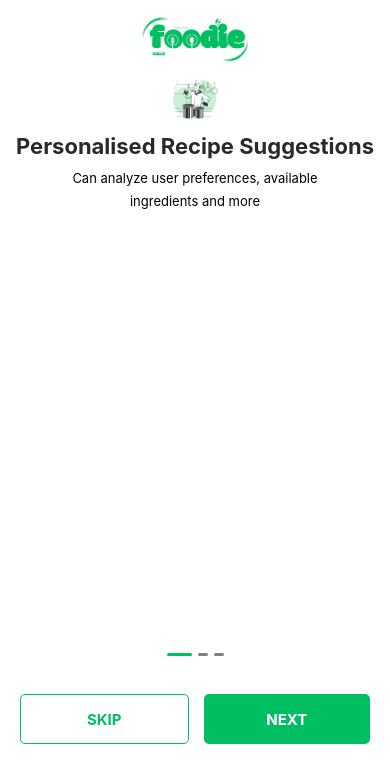
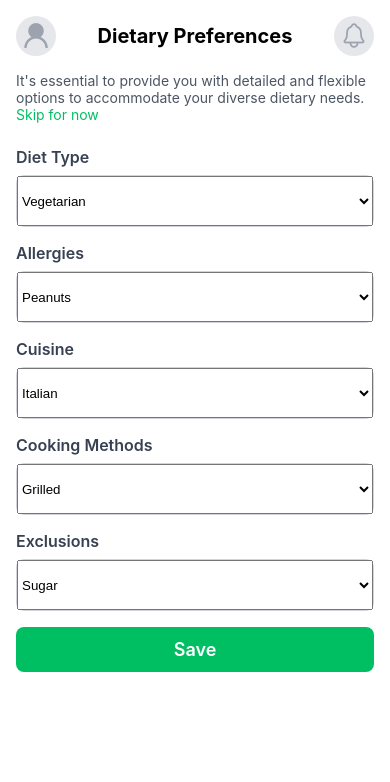
Before and after one commit to Quojo-Steve/Foodie, a React Native app: screen /Preferences in a window 390 px wide. Shown: the top 782 px of the page. Built offline with nearby package versions, Linux system fonts and the light colour scheme.

Commit message:
Prefernces page done

```diff
--- a/App.js
+++ b/App.js
@@ -9,6 +9,7 @@ import OnboardingScreen from './screens/OnBoardingScreen';
 import SignIn from './screens/SignIn';
 import SignupPage from './screens/SignupPage';
 import OtpPage from './screens/OtpPage';
+import PreferencesPage from './screens/PreferencesPage';
 
 const Stack = createNativeStackNavigator();
 
@@ -43,6 +44,7 @@ function App() {
         <Stack.Screen name="Details" component={DetailsScreen} />
         <Stack.Screen name="Onboarding" component={OnboardingScreen} />
         <Stack.Screen name="OtpPage" component={OtpPage} />
+        <Stack.Screen name="Preferences" component={PreferencesPage} />
       </Stack.Navigator>
     </NavigationContainer>
   );
--- a/package.json
+++ b/package.json
@@ -23,7 +23,8 @@
     "react-native-safe-area-context": "4.12.0",
     "react-native-screens": "~4.4.0",
     "react-native-vector-icons": "^10.2.0",
-    "tailwindcss": "^3.4.17"
+    "tailwindcss": "^3.4.17",
+    "@react-native-picker/picker": "2.9.0"
   },
   "devDependencies": {
     "@babel/core": "^7.20.0"
--- a/screens/OtpPage.jsx
+++ b/screens/OtpPage.jsx
@@ -17,7 +17,7 @@ const OtpPage = () => {
   const navigation = useNavigation();
 
   // States to hold OTP values
-  const [otp, setOtp] = useState(["", "", "", ""]);
+  const [otp, setOtp] = useState(["", "", "", "", "", ""]);
   const [activeIndex, setActiveIndex] = useState(0);
 
   // Refs to handle focus on inputs
@@ -103,6 +103,7 @@ const OtpPage = () => {
                 ]}
                 maxLength={1}
                 keyboardType="numeric"
+                className="mr-3"
                 ref={(el) => (inputRefs.current[index] = el)}
               />
             ))}
@@ -119,7 +120,7 @@ const OtpPage = () => {
           {/* Continue Button */}
           <TouchableOpacity
             style={styles.btn}
-            onPress={() => navigation.navigate("confetti")}
+            onPress={() => navigation.navigate("Preferences")}
           >
             <Text
               style={{
@@ -151,7 +152,6 @@ const styles = StyleSheet.create({
   otpContainer: {
     flexDirection: "row",
     justifyContent: "space-between",
-    width: 220, // Adjusted width to fit 4 boxes with spacing
     marginBottom: 20,
   },
   otpInput: {
--- /dev/null
+++ b/screens/PreferencesPage.jsx
@@ -0,0 +1,222 @@
+import {
+  StyleSheet,
+  Text,
+  View,
+  TouchableOpacity,
+  ScrollView,
+} from "react-native";
+import React, { useState } from "react";
+import { Picker } from "@react-native-picker/picker";
+import { SafeAreaView } from "react-native-safe-area-context";
+import Icon from "react-native-vector-icons/AntDesign"; // Using MaterialIcons for simplicity
+import Icon1 from "react-native-vector-icons/Ionicons"; // Using MaterialIcons for simplicity
+
+const PreferencesPage = () => {
+  // State for dropdown selections
+  const [dietType, setDietType] = useState("Vegetarian");
+  const [allergies, setAllergies] = useState("Peanuts");
+  const [cuisine, setCuisine] = useState("Italian");
+  const [cookingMethod, setCookingMethod] = useState("Grilled");
+  const [exclusions, setExclusions] = useState("Sugar");
+
+  return (
+    <SafeAreaView style={styles.safeArea}>
+      <ScrollView contentContainerStyle={styles.scrollView}>
+        {/* Header Section */}
+        <View style={styles.header}>
+          <View style={styles.placeholderIcon}>
+            <Icon name="user" size={28} color="#9ca3af" style={styles.icon} />
+          </View>
+          <Text style={styles.headerTitle}>Dietary Preferences</Text>
+          <View style={styles.placeholderIcon}>
+            <Icon1
+              name="notifications-outline"
+              size={28}
+              color="#9ca3af"
+              style={styles.icon}
+            />
+          </View>
+        </View>
+
+        {/* Description */}
+        <View style={styles.descriptionContainer}>
+          <Text style={styles.descriptionText}>
+            It's essential to provide you with detailed and flexible options to
+            accommodate your diverse dietary needs.{" "}
+            <Text style={styles.skipText}>Skip for now</Text>
+          </Text>
+        </View>
+
+        {/* Diet Type Dropdown */}
+        <PreferenceDropdown
+          label="Diet Type"
+          selectedValue={dietType}
+          onValueChange={setDietType}
+          items={[
+            { label: "Vegetarian", value: "Vegetarian" },
+            { label: "Vegan", value: "Vegan" },
+            { label: "Keto", value: "Keto" },
+            { label: "Paleo", value: "Paleo" },
+            { label: "None", value: "None" },
+          ]}
+        />
+
+        {/* Allergies Dropdown */}
+        <PreferenceDropdown
+          label="Allergies"
+          selectedValue={allergies}
+          onValueChange={setAllergies}
+          items={[
+            { label: "Peanuts", value: "Peanuts" },
+            { label: "Dairy", value: "Dairy" },
+            { label: "Gluten", value: "Gluten" },
+            { label: "Shellfish", value: "Shellfish" },
+            { label: "None", value: "None" },
+          ]}
+        />
+
+        {/* Cuisine Dropdown */}
+        <PreferenceDropdown
+          label="Cuisine"
+          selectedValue={cuisine}
+          onValueChange={setCuisine}
+          items={[
+            { label: "Italian", value: "Italian" },
+            { label: "Mexican", value: "Mexican" },
+            { label: "Indian", value: "Indian" },
+            { label: "Chinese", value: "Chinese" },
+            { label: "None", value: "None" },
+          ]}
+        />
+
+        {/* Cooking Methods Dropdown */}
+        <PreferenceDropdown
+          label="Cooking Methods"
+          selectedValue={cookingMethod}
+          onValueChange={setCookingMethod}
+          items={[
+            { label: "Grilled", value: "Grilled" },
+            { label: "Baked", value: "Baked" },
+            { label: "Fried", value: "Fried" },
+            { label: "Steamed", value: "Steamed" },
+            { label: "None", value: "None" },
+          ]}
+        />
+
+        {/* Exclusions Dropdown */}
+        <PreferenceDropdown
+          label="Exclusions"
+          selectedValue={exclusions}
+          onValueChange={setExclusions}
+          items={[
+            { label: "Sugar", value: "Sugar" },
+            { label: "Salt", value: "Salt" },
+            { label: "Carbs", value: "Carbs" },
+            { label: "Fat", value: "Fat" },
+            { label: "None", value: "None" },
+          ]}
+        />
+
+        {/* Save Button */}
+        <TouchableOpacity style={styles.saveButton}>
+          <Text style={styles.saveButtonText}>Save</Text>
+        </TouchableOpacity>
+      </ScrollView>
+    </SafeAreaView>
+  );
+};
+
+// Reusable dropdown component
+const PreferenceDropdown = ({ label, selectedValue, onValueChange, items }) => {
+  return (
+    <View style={styles.dropdownContainer}>
+      <Text style={styles.dropdownLabel}>{label}</Text>
+      <View style={styles.dropdown}>
+        <Picker
+          selectedValue={selectedValue}
+          onValueChange={onValueChange}
+          style={styles.picker}
+        >
+          {items.map((item) => (
+            <Picker.Item
+              key={item.value}
+              label={item.label}
+              value={item.value}
+            />
+          ))}
+        </Picker>
+      </View>
+    </View>
+  );
+};
+
+const styles = StyleSheet.create({
+  safeArea: {
+    flex: 1,
+    backgroundColor: "white",
+  },
+  scrollView: {
+    paddingHorizontal: 16,
+    paddingBottom: 20,
+  },
+  header: {
+    flexDirection: "row",
+    alignItems: "center",
+    justifyContent: "space-between",
+    paddingVertical: 16,
+  },
+  placeholderIcon: {
+    display: "flex",
+    justifyContent: "center",
+    alignItems: "center",
+    width: 40,
+    height: 40,
+    backgroundColor: "#e5e7eb",
+    borderRadius: 20,
+  },
+  headerTitle: {
+    fontSize: 20,
+    fontWeight: "bold",
+  },
+  descriptionContainer: {
+    marginBottom: 24,
+  },
+  descriptionText: {
+    fontSize: 14,
+    color: "#4b5563",
+  },
+  skipText: {
+    color: "#00bf63",
+  },
+  dropdownContainer: {
+    marginBottom: 16,
+  },
+  dropdownLabel: {
+    color: "#374151",
+    fontWeight: "600",
+    marginBottom: 8,
+    fontSize: 16,
+  },
+  dropdown: {
+    borderWidth: 1,
+    borderColor: "#d1d5db",
+    borderRadius: 8,
+  },
+  picker: {
+    height: 50,
+  },
+  saveButton: {
+    backgroundColor: "#00bf63",
+    paddingVertical: 12,
+    borderRadius: 8,
+    marginBottom: 16,
+  },
+  saveButtonText: {
+    color: "white",
+    textAlign: "center",
+    fontWeight: "600",
+    fontSize: 18,
+  },
+});
+
+export default PreferencesPage;
--- a/screens/SignupPage.jsx
+++ b/screens/SignupPage.jsx
@@ -1,25 +1,32 @@
-import { StyleSheet, Text, View, Image, TextInput, TouchableOpacity, KeyboardAvoidingView } from 'react-native';
-import React, { useState } from 'react';
-import Icon from 'react-native-vector-icons/MaterialIcons'; // Using MaterialIcons for simplicity
+import {
+  StyleSheet,
+  Text,
+  View,
+  Image,
+  TextInput,
+  TouchableOpacity,
+  KeyboardAvoidingView,
+} from "react-native";
+import React, { useState } from "react";
+import Icon from "react-native-vector-icons/MaterialIcons"; // Using MaterialIcons for simplicity
 
 const SignupPage = ({ navigation }) => {
-  const [email, setEmail] = useState('');
-  const [password, setPassword] = useState('');
-  const [confirmPassword, setConfirmPassword] = useState('');
-  const [phoneNumber, setPhoneNumber] = useState('');
+  const [email, setEmail] = useState("");
+  const [password, setPassword] = useState("");
+  const [confirmPassword, setConfirmPassword] = useState("");
+  const [phoneNumber, setPhoneNumber] = useState("");
   const [showPassword, setShowPassword] = useState(false);
 
   const handleSignIn = () => {
     // Add your sign-in logic here (e.g., API call)
-    navigation.navigate('Signin');
-    console.log('Sign In with:', email, password);
+    navigation.navigate("Signin");
     // Navigate to the next screen (e.g., Home) after successful sign-in
     // navigation.navigate('Home');
   };
 
   const handleSignUp = () => {
     // Navigate to SignUp screen (you can create this later)
-    navigation.navigate('SignUp');
+    navigation.navigate("OtpPage");
     // console.log('Navigate to Sign Up');
   };
 
@@ -27,21 +34,12 @@ const SignupPage = ({ navigation }) => {
     <View className="bg-white flex-1 justify-center items-center px-5 pb-32">
       {/* Logo */}
       <Image
-        source={require('../assets/foodie_green1.png')}
+        source={require("../assets/foodie_green1.png")}
         className="h-32 w-56"
       />
 
       {/* Title */}
       <Text className="text-3xl mb-3 font-semibold">Sign up</Text>
-      <Text className="text-2xl font-light mb-5">
-        Already have an account?{' '}
-        <Text
-          className="text-[#00bf63] font-medium"
-          onPress={handleSignIn}
-        >
-          Sign in
-        </Text>
-      </Text>
 
       {/* Email Field */}
       <KeyboardAvoidingView className="w-full mb-4">
@@ -67,7 +65,7 @@ const SignupPage = ({ navigation }) => {
             style={styles.input}
             placeholder="Enter your phone number"
             value={phoneNumber}
-            onChangeText={(text) => setPhoneNumber(text.replace(/[^0-9]/g, ''))} // Only allow numbers
+            onChangeText={(text) => setPhoneNumber(text.replace(/[^0-9]/g, ""))} // Only allow numbers
             keyboardType="phone-pad"
             autoCapitalize="none"
             maxLength={15} // Limit length
@@ -89,7 +87,7 @@ const SignupPage = ({ navigation }) => {
           />
           <TouchableOpacity onPress={() => setShowPassword(!showPassword)}>
             <Icon
-              name={showPassword ? 'visibility' : 'visibility-off'}
+              name={showPassword ? "visibility" : "visibility-off"}
               size={24}
               color="#9ca3af"
               style={styles.icon}
@@ -112,7 +110,7 @@ const SignupPage = ({ navigation }) => {
           />
           <TouchableOpacity onPress={() => setShowPassword(!showPassword)}>
             <Icon
-              name={showPassword ? 'visibility' : 'visibility-off'}
+              name={showPassword ? "visibility" : "visibility-off"}
               size={24}
               color="#9ca3af"
               style={styles.icon}
@@ -122,42 +120,46 @@ const SignupPage = ({ navigation }) => {
       </KeyboardAvoidingView>
 
       {/* Sign In Button */}
-      <TouchableOpacity
-        style={styles.signInButton}
-        onPress={handleSignIn}
-      >
+      <TouchableOpacity style={styles.signInButton} onPress={handleSignUp}>
         <Text className="text-white text-lg font-semibold">Sign Up</Text>
       </TouchableOpacity>
+      <Text className="text-2xl font-light mb-5">
+        Already have an account?{" "}
+        <Text className="text-[#00bf63] font-medium" onPress={handleSignIn}>
+          Sign in
+        </Text>
+      </Text>
     </View>
   );
 };
 
 const styles = StyleSheet.create({
   inputContainer: {
-    flexDirection: 'row',
-    alignItems: 'center',
+    flexDirection: "row",
+    alignItems: "center",
     borderWidth: 1,
-    borderColor: '#e5e7eb',
+    borderColor: "#e5e7eb",
     borderRadius: 8,
     paddingHorizontal: 10,
-    backgroundColor: 'transparent',
+    backgroundColor: "transparent",
   },
   input: {
     flex: 1,
     height: 50,
     fontSize: 16,
-    color: '#515452',
+    color: "#515452",
   },
   icon: {
     marginHorizontal: 10,
   },
   signInButton: {
-    backgroundColor: '#00bf63',
+    backgroundColor: "#00bf63",
     paddingVertical: 15,
     paddingHorizontal: 30,
     borderRadius: 8,
-    width: '100%',
-    alignItems: 'center',
+    width: "100%",
+    alignItems: "center",
+    marginBottom: 20,
   },
 });
 
```
Also changed, not shown: screens/SignIn.jsx (+12 -11 lines), 1 other file (tests, documents, lock files or other folders).
